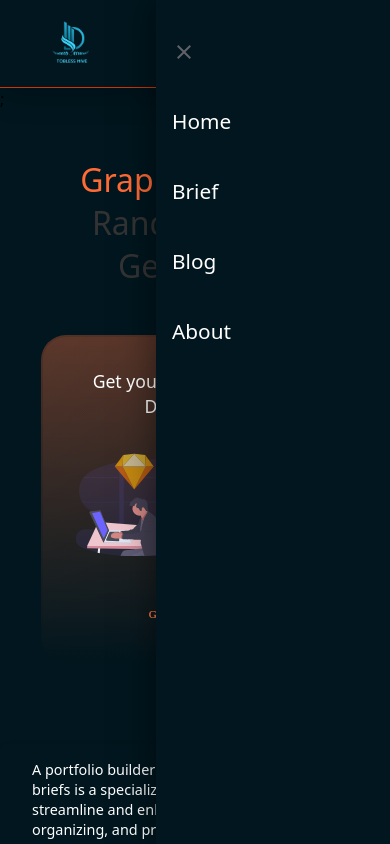
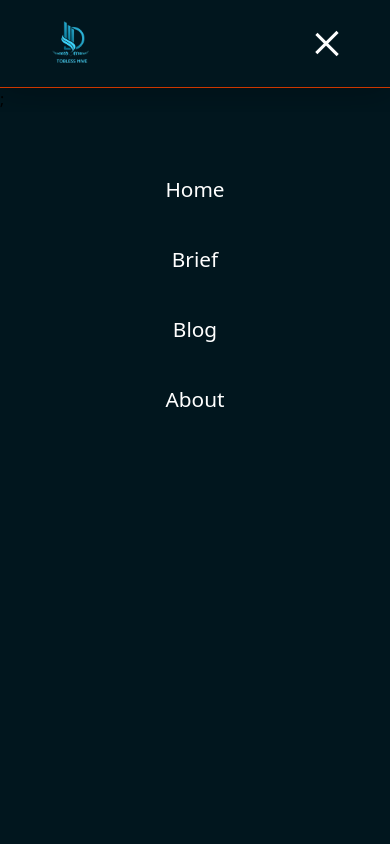
Before and after one commit to Tobless-scripts/Portfolio-Builder, a React (Vite) app: page /home in a window 390 px wide. Both pictures are taken after a click on the element 312 px from the left and 43 px from the top of the page. Shown: the top 844 px of the page. Built offline with nearby package versions, Linux system fonts and the light colour scheme.

Commit message:
Update Header

```diff
--- a/src/components/Header.jsx
+++ b/src/components/Header.jsx
@@ -1,25 +1,24 @@
 import { Link } from "react-router-dom";
-import Close from "/images/closeMenu.svg";
 import Logo from "/images/logo.png";
+import { useEffect, useState } from "react";
 function Header() {
-    function showSideBar() {
-        const sidebar = document.querySelector(".links");
-        sidebar.style.display = "block";
-        document.querySelector(".hamburger").style.display = "none";
-    }
+    useEffect(() => {
+        window.onscroll = function () {
+            var header = document.querySelector(".header");
+            var links = document.querySelector(".links");
+            if (window.scrollY >= 30) {
+                header.classList.add("sticky");
+                links.classList.add("sticky");
+            } else {
+                header.classList.remove("sticky");
+                links.classList.add("sticky");
+            }
+        };
+    });
+    const [isOpen, setIsOpen] = useState(false);
 
-    function hideSideBar() {
-        const sidebar = document.querySelector(".links");
-        sidebar.style.display = "none";
-        document.querySelector(".hamburger").style.display = "flex";
-    }
-    window.onscroll = function () {
-        var header = document.querySelector(".header");
-        if (window.scrollY > 30) {
-            header.classList.add("sticky");
-        } else {
-            header.classList.remove("sticky");
-        }
+    const toggleMenu = () => {
+        setIsOpen(!isOpen);
     };
 
     return (
@@ -27,15 +26,13 @@ function Header() {
             <div className="header">
                 <img src={Logo} alt="logo" className="logo" />
 
-                <nav>
-                    <ul className="links">
-                        <img
-                            src={Close}
-                            alt="close-menu"
-                            id="close"
-                            onClick={hideSideBar}
-                            style={{ cursor: "pointer" }}
-                        />
+                <div className="hamburger" onClick={toggleMenu}>
+                    <span className={isOpen ? "bar active" : "bar"}></span>
+                    <span className={isOpen ? "bar active" : "bar"}></span>
+                    <span className={isOpen ? "bar active" : "bar"}></span>
+                </div>
+                <nav className={isOpen ? "links active" : "links"}>
+                    <ul>
                         <li>
                             <Link to="/home">Home</Link>
                         </li>
@@ -50,11 +47,6 @@ function Header() {
                         </li>
                     </ul>
                 </nav>
-                <div className="hamburger" onClick={showSideBar}>
-                    <div className="menu"></div>
-                    <div className="menu"></div>
-                    <div className="menu"></div>
-                </div>
             </div>
         </header>
     );
--- a/src/index.css
+++ b/src/index.css
@@ -11,7 +11,7 @@ body {
     overflow-x: hidden;
 }
 .header {
-    padding: 3rem 5rem;
+    padding: 2.5rem 5rem;
     display: flex;
     justify-content: space-between;
     align-items: center;
@@ -26,7 +26,7 @@ body {
     width: 100%;
     z-index: 999;
     background-color: #01161e;
-    padding: 3em 7rem;
+    padding: 2.5em 5rem;
     border-bottom: 0.1px solid #cc3700;
 }
 .logo {
@@ -36,8 +36,10 @@ body {
     display: flex;
     justify-content: space-around;
     align-items: center;
-    gap: 3rem;
+    gap: 5rem;
+    background-color: #01161e;
 }
+
 .links li {
     list-style: none;
 }
@@ -56,15 +58,16 @@ body {
 }
 .hamburger {
     display: none;
-    background-color: transparent;
-    padding: 1rem;
     flex-direction: column;
-    gap: 0.2rem;
+    gap: 0.3125rem;
+    cursor: pointer;
+    transition: all 0.5s ease-in-out;
 }
-.menu {
-    width: 1.7rem;
+.bar {
+    width: 1.875rem;
     height: 0.2rem;
-    background-color: white;
+    transition: 0.3s;
+    background: white;
 }
 #close {
     display: none;
@@ -75,19 +78,53 @@ body {
         padding: 1rem 3rem;
     }
     .links {
-        display: none;
-        height: 100vh;
         position: absolute;
+        top: 13.3%;
+        height: 90%;
+        left: -100%;
+        width: 100%;
         background-color: #01161e;
-        z-index: 999;
-        box-shadow: 0 0 35px rgba(0, 0, 0, 0.5);
-        right: 0;
-        top: 0;
-        padding: 2.5rem 1rem;
-        width: 60%;
+        flex-direction: column;
+        text-align: center;
+        padding: 1.25rem 0;
+        transition: left 0.9s ease-in-out;
+    }
+    .links.sticky {
+        position: fixed;
+        top: 13.3%;
+        height: 90%;
+        width: 100%;
+        left: -100%;
+        background-color: #01161e;
+        flex-direction: column;
+        text-align: center;
+        padding: 1.25rem 0;
+        transition: left 0.9s ease-in-out;
+    }
+    .links.active {
+        left: 0;
     }
     .hamburger {
         display: flex;
+    }
+
+    /* X transformation */
+    .hamburger .bar.active:nth-child(1) {
+        transform: translateY(9px) rotate(45deg);
+    }
+    .hamburger .bar.active:nth-child(2) {
+        opacity: 0;
+    }
+    .hamburger .bar.active:nth-child(3) {
+        transform: translateY(-9px) rotate(-45deg);
+    }
+
+    /* Navigation Menu */
+    .links {
+        display: none;
+    }
+    .links.active {
+        display: block;
     }
     .links li {
         margin: 3em auto;
```
